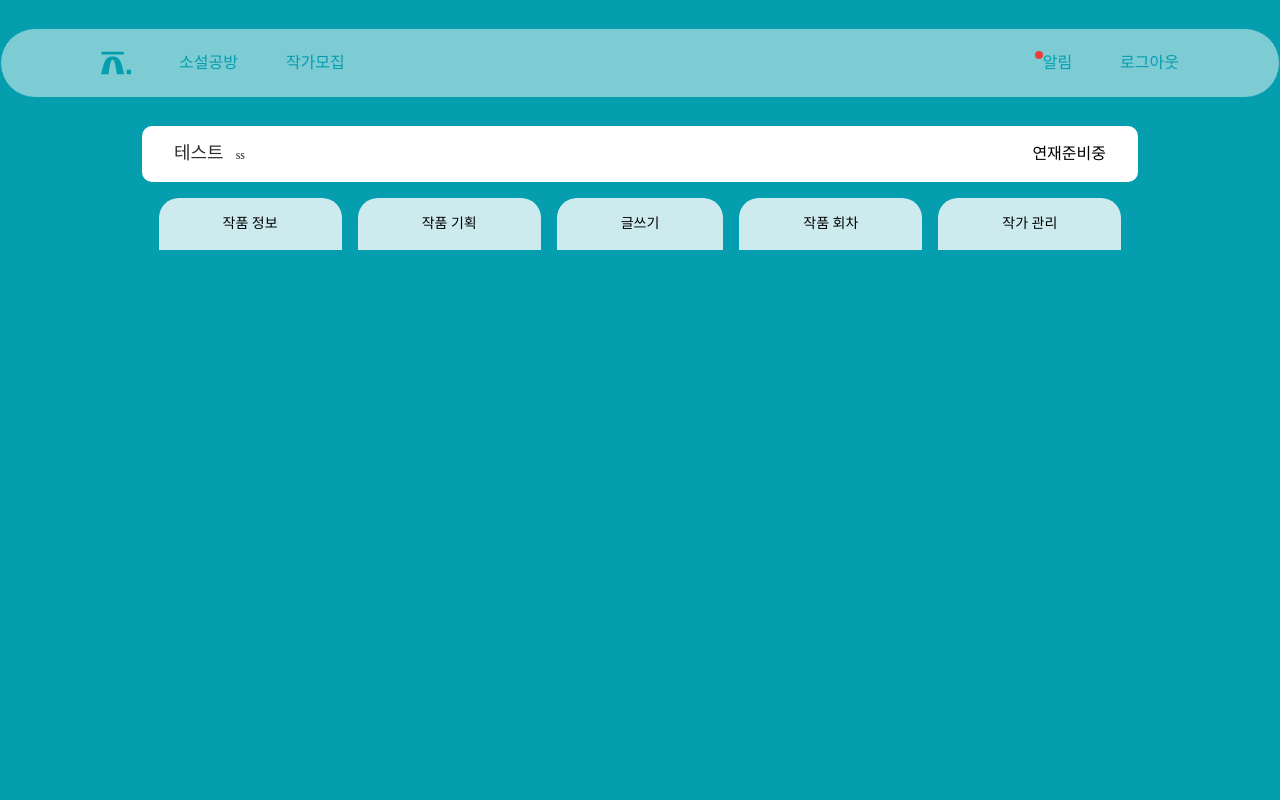
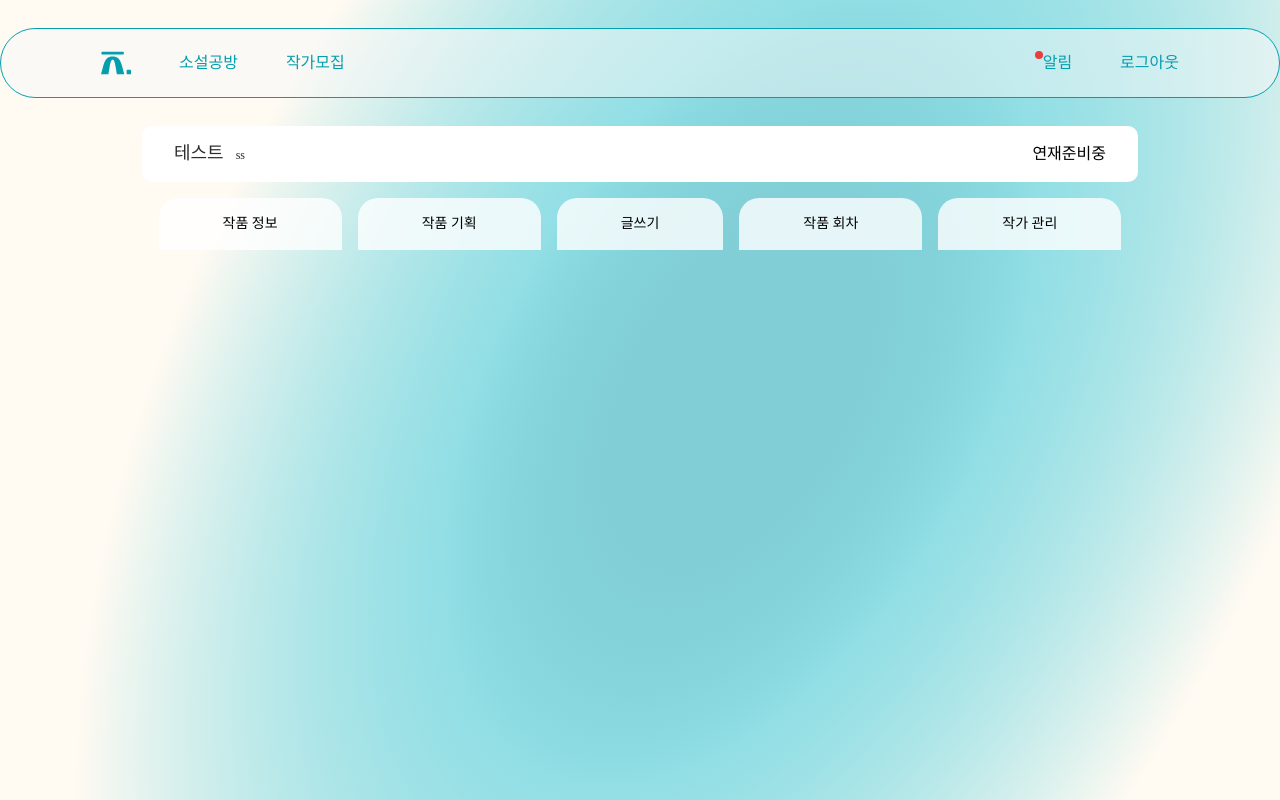
Before and after one commit to quill-lab/quill-next, a Next.js app: page /work-space/detail in a window 1280 px wide. Built offline with nearby package versions, Linux system fonts and the light colour scheme; no server answers; a web font is replaced by a local one.

Commit message:
style: 배경화면 적용

```diff
--- a/src/pages/work-space/detail/index.tsx
+++ b/src/pages/work-space/detail/index.tsx
@@ -35,7 +35,7 @@ const tabs = [
 
 const DetailedWorkSpace = () => {
   return (
-    <div className={'py-[126px] bg-cover bg-blue1 min-h-screen'}>
+    <div className={"py-[126px] bg-cover bg-[url('/images/back-image.svg')] min-h-screen"}>
       <div className="flex flex-col gap-4 items-center pb-[100px] overscroll-none">
         <NovelTitle
           title={'테스트'}
```
